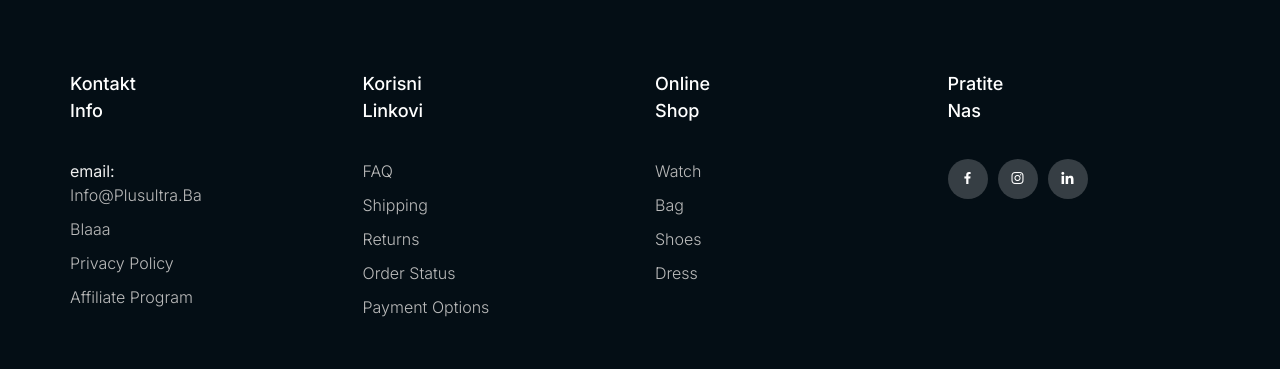
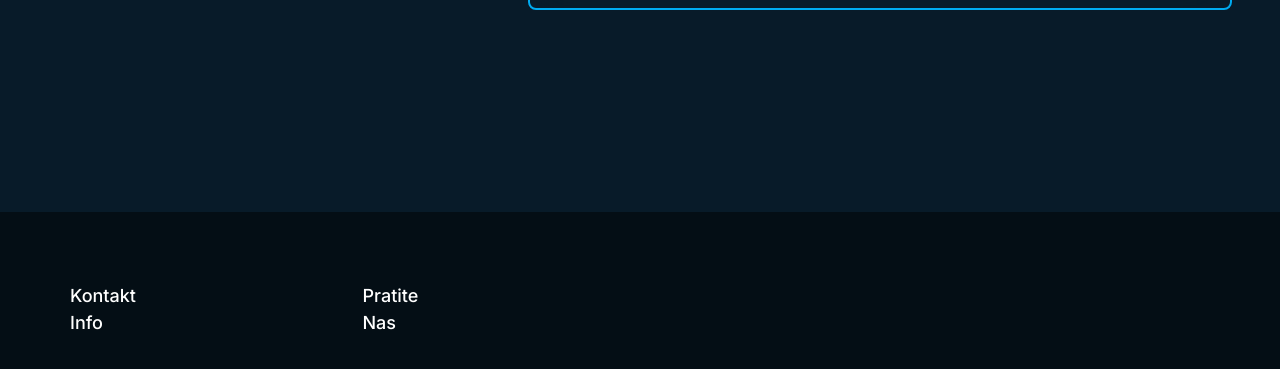
Before and after one commit to HananPlusUltra/plus-ultra-website, a Next.js app: page / in a window 1280 px wide. Shown: the part 1388-1757 px from the top of the page. Built offline with nearby package versions, Linux system fonts and the light colour scheme.

Commit message:
fix: new img

```diff
--- a/src/app/About.tsx
+++ b/src/app/About.tsx
@@ -6,7 +6,7 @@ const AboutSection = () => {
 	return (
 		<section className='about py-40 px-12 min-h-screen flex items-center justify-between gap-20 flex-col md:flex-row'>
 			<Image
-				src='https://scontent-vie1-1.cdninstagram.com/v/t51.2885-15/347434469_794740782211735_6016721572840095819_n.webp?stp=dst-jpg_e35&_nc_ht=scontent-vie1-1.cdninstagram.com&_nc_cat=107&_nc_ohc=ImEvJLnhMjcAX810gfq&edm=ALQROFkBAAAA&ccb=7-5&ig_cache_key=MzEwNjMwMjc5Mzc3Mjg5MTE2OA%3D%3D.2-ccb7-5&oh=00_AfD9qP3Eh1He3LR4CbbEK_-YZnYiZIJm1-7wF442vBg6xA&oe=648CAFCD&_nc_sid=b3163e'
+				src='https://scontent-vie1-1.cdninstagram.com/v/t51.2885-15/275744187_1124839878264366_5327447242546037122_n.jpg?stp=dst-jpg_e35&_nc_ht=scontent-vie1-1.cdninstagram.com&_nc_cat=106&_nc_ohc=snTzyTKTcwkAX9ryIzb&edm=ABmJApABAAAA&ccb=7-5&ig_cache_key=Mjc5MTgzNzIxOTg3MjI3OTUwNA%3D%3D.2-ccb7-5&oh=00_AfAk7T2wTQGp7m048gh5EbXt9VSbPUYyFg2a2mUWRF3rBQ&oe=648EC0BE&_nc_sid=a1ad6c'
 				alt='About section'
 				width={500}
 				height={500}
--- a/src/app/Button.tsx
+++ b/src/app/Button.tsx
@@ -11,7 +11,7 @@ const Button: React.FC<ButtonProps> = ({ onClick, children, type }) => {
 		<button
 			onClick={onClick}
 			type={type}
-			className=' flex justify-center items-center flex-col gap-4 h-12 border-2 border-solid border-[#00abf0] rounded-lg text-lg font-semibold py-1.5 px-3'
+			className=' flex justify-center items-center flex-col gap-4 h-12 border-2 border-solid border-[#00abf0] rounded-lg text-lg font-semibold py-1.5 px-3 hover:bg-[#00abf0]/30 backdrop-blur-xl transition'
 		>
 			{children}
 		</button>
--- a/src/app/Footer.tsx
+++ b/src/app/Footer.tsx
@@ -16,60 +16,11 @@ function Footer() {
 									info@plusultra.ba
 								</a>
 							</li>
-							<li>
-								<a href='#'>blaaa</a>
-							</li>
-							<li>
-								<a href='#'>privacy policy</a>
-							</li>
-							<li>
-								<a href='#'>affiliate program</a>
-							</li>
 						</ul>
 					</div>
-					<div className='footer-col'>
-						<h4 className='before:absolute before:left-0 before:-bottom-2.5 before:bg-[#00abf0] before:h-0.5 w-12'>
-							Korisni linkovi
-						</h4>
-						<ul>
-							<li>
-								<a href='#'>FAQ</a>
-							</li>
-							<li>
-								<a href='#'>shipping</a>
-							</li>
-							<li>
-								<a href='#'>returns</a>
-							</li>
-							<li>
-								<a href='#'>order status</a>
-							</li>
-							<li>
-								<a href='#'>payment options</a>
-							</li>
-						</ul>
-					</div>
-					<div className='footer-col'>
-						<h4 className='before:absolute before:left-0 before:-bottom-2.5 before:bg-[#00abf0] before:h-0.5 w-12'>
-							online shop
-						</h4>
-						<ul>
-							<li>
-								<a href='#'>watch</a>
-							</li>
-							<li>
-								<a href='#'>bag</a>
-							</li>
-							<li>
-								<a href='#'>shoes</a>
-							</li>
-							<li>
-								<a href='#'>dress</a>
-							</li>
-						</ul>
-					</div>
+
 					<div className='footer-col '>
-						<h4 className='before:absolute before:left-0 before:-bottom-2.5 before:bg-[#00abf0] before:h-0.5 w-12 before:content-[""]'>
+						<h4 className='before:content-[""] before:absolute before:left-0 before:-bottom-2.5 before:bg-[#00abf0] before:h-0.5 w-12 '>
 							Pratite nas
 						</h4>
 						<div className='social-links'>
--- a/src/app/Hero.tsx
+++ b/src/app/Hero.tsx
@@ -4,7 +4,7 @@ import Button from './Button';
 
 function Hero() {
 	return (
-		<section className=' flex flex-col md:grid place-items-center px-16 md:pr-0 gap-28 grid-cols-12 max-h-[1200px] overflow-hidden'>
+		<section className=' flex flex-col md:grid place-items-center px-16 md:pr-0 gap-28 grid-cols-12 max-h-[1200px] overflow-hidden min-h-screen'>
 			<div className='home-content flex flex-col gap-4 col-span-4 '>
 				<h1 className='text-4xl font-bold'>
 					Učimo mlade, otvaramo puteve budućnosti!
@@ -40,11 +40,11 @@ function Hero() {
 			</div>
 
 			<Image
-				src='https://scontent-vie1-1.cdninstagram.com/v/t51.2885-15/347434469_794740782211735_6016721572840095819_n.webp?stp=dst-jpg_e35&_nc_ht=scontent-vie1-1.cdninstagram.com&_nc_cat=107&_nc_ohc=ImEvJLnhMjcAX810gfq&edm=ALQROFkBAAAA&ccb=7-5&ig_cache_key=MzEwNjMwMjc5Mzc3Mjg5MTE2OA%3D%3D.2-ccb7-5&oh=00_AfD9qP3Eh1He3LR4CbbEK_-YZnYiZIJm1-7wF442vBg6xA&oe=648CAFCD&_nc_sid=b3163e'
+				src='https://scontent-vie1-1.cdninstagram.com/v/t51.2885-15/275744187_1124839878264366_5327447242546037122_n.jpg?stp=dst-jpg_e35&_nc_ht=scontent-vie1-1.cdninstagram.com&_nc_cat=106&_nc_ohc=snTzyTKTcwkAX9ryIzb&edm=ABmJApABAAAA&ccb=7-5&ig_cache_key=Mjc5MTgzNzIxOTg3MjI3OTUwNA%3D%3D.2-ccb7-5&oh=00_AfAk7T2wTQGp7m048gh5EbXt9VSbPUYyFg2a2mUWRF3rBQ&oe=648EC0BE&_nc_sid=a1ad6c'
 				alt='My project'
 				width={1000}
 				height={1600}
-				className='h-full col-span-8 order-first md:order-none'
+				className='md:h-screen col-span-8 order-first md:order-none rounded-l-xl'
 			/>
 		</section>
 	);
--- a/src/app/layout.tsx
+++ b/src/app/layout.tsx
@@ -19,7 +19,7 @@ export default function RootLayout({
 			<body
 				className={
 					inter.className +
-					' max-w-screen-2xl mx-auto min-h-screen bg-[#081b29] text-[#ededed] '
+					' max-w-screen-2xl mx-auto min-h-screen bg-[#081b29] text-[#ededed] font-sans'
 				}
 			>
 				{children}
```
Also changed, not shown: src/app/Header.tsx (+46 -8 lines).
